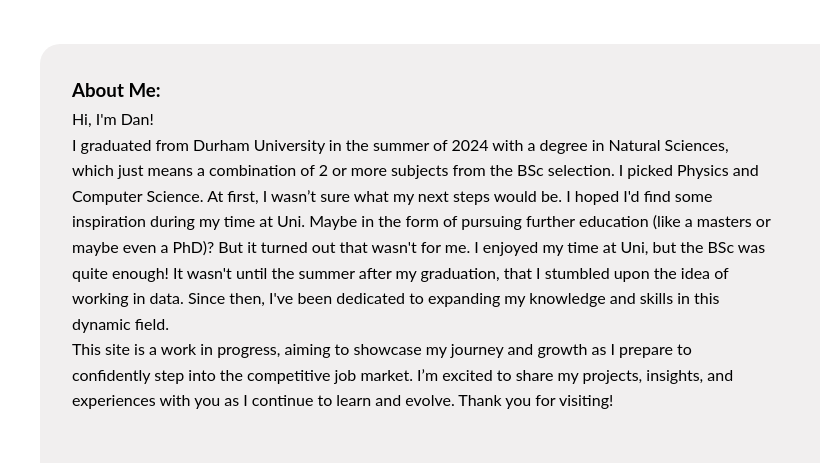
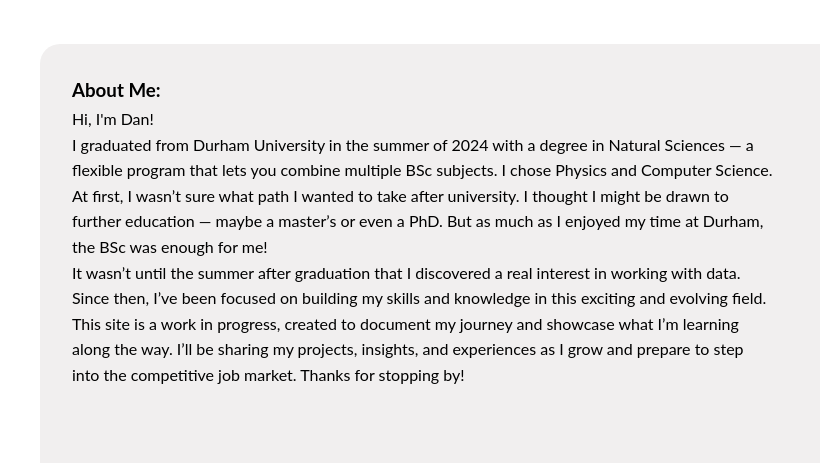
Before and after one commit to DanMason6022/DataPortfolio, a plain HTML site: page index.html in a window 1280 px wide. Shown: the part 820-1283 px from the top of the page, 0-820 px from the left. Drawn offline with Linux system fonts and the light colour scheme.

Commit message:
Update index.html

```diff
--- a/index.html
+++ b/index.html
@@ -43,12 +43,19 @@
                 </p>
 
                 <p>
-                    I graduated from Durham University in the summer of 2024 with a degree in Natural Sciences, which just means a combination of 2 or more subjects from the BSc selection. I picked Physics and Computer Science. At first, I wasn’t sure what my next steps would be. I hoped I'd find some inspiration during my time at Uni. Maybe in the form of pursuing further education (like a masters or maybe even a PhD)? But it turned out that wasn't for me. I enjoyed my time at Uni, but the BSc was quite enough!
-                    It wasn't until the summer after my graduation, that I stumbled upon the idea of working in data. Since then, I've been dedicated to expanding my knowledge and skills in this dynamic field.
+                    I graduated from Durham University in the summer of 2024 with a degree in Natural Sciences — a flexible program that lets you combine multiple BSc subjects. I chose Physics and Computer Science.
                 </p>
 
                 <p>
-                     This site is a work in progress, aiming to showcase my journey and growth as I prepare to confidently step into the competitive job market. I’m excited to share my projects, insights, and experiences with you as I continue to learn and evolve. Thank you for visiting!
+                    At first, I wasn’t sure what path I wanted to take after university. I thought I might be drawn to further education — maybe a master’s or even a PhD. But as much as I enjoyed my time at Durham, the BSc was enough for me!
+                </p>
+
+                <p>
+                    It wasn’t until the summer after graduation that I discovered a real interest in working with data. Since then, I’ve been focused on building my skills and knowledge in this exciting and evolving field.
+                </p>
+
+                <p>
+                    This site is a work in progress, created to document my journey and showcase what I’m learning along the way. I’ll be sharing my projects, insights, and experiences as I grow and prepare to step into the competitive job market. Thanks for stopping by!
                 </p>
 
         </div>
```
